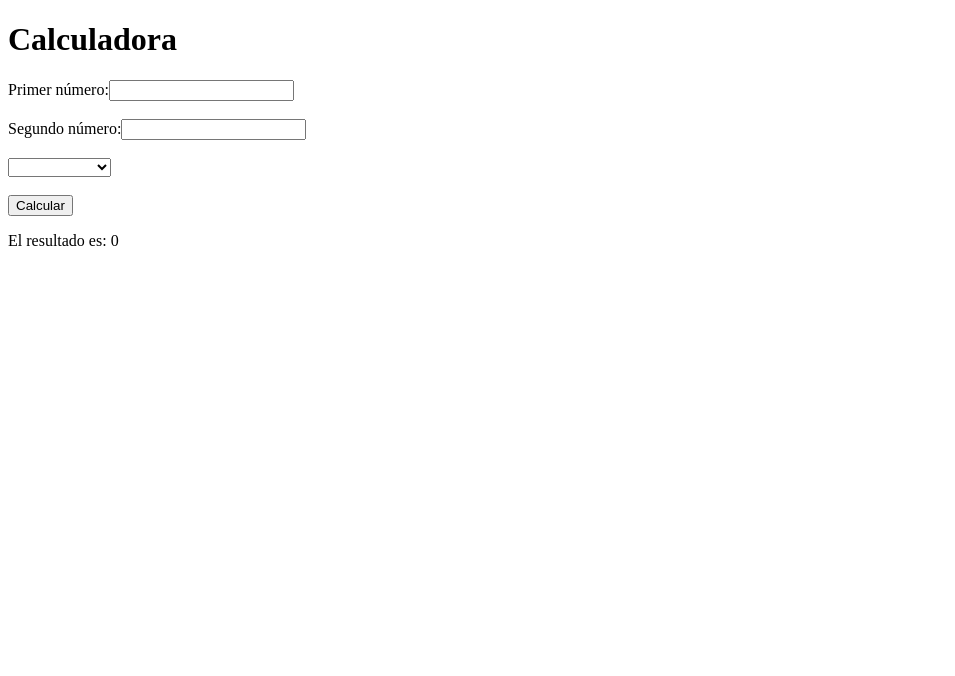
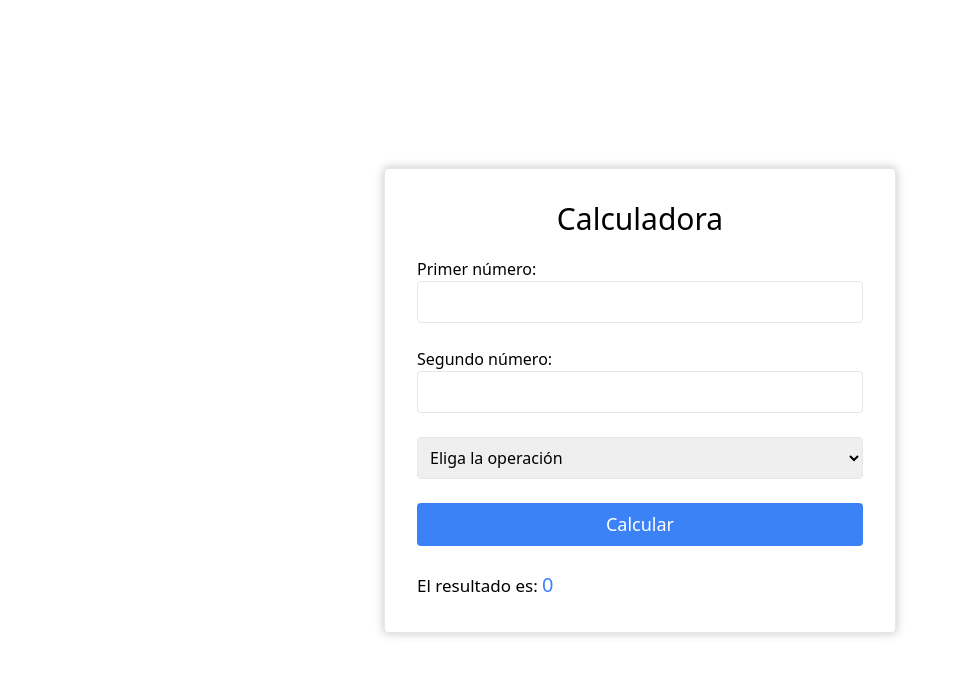
Before and after one commit to Michell2022/asincrona-sesion27, an Angular app: page / in a window 1280 px wide. Shown: the top 676 px of the page, without its empty margins (0-955 px from the left). Built offline with nearby package versions, Linux system fonts and the light colour scheme.

Commit message:
Estilos agregados

```diff
--- a/angular.json
+++ b/angular.json
@@ -91,6 +91,9 @@
             ],
             "scripts": []
           }
+        },
+        "deploy": {
+          "builder": "angular-cli-ghpages:deploy"
         }
       }
     }
--- a/package.json
+++ b/package.json
@@ -18,6 +18,7 @@
     "@angular/platform-browser": "^15.0.0",
     "@angular/platform-browser-dynamic": "^15.0.0",
     "@angular/router": "^15.0.0",
+    "angular-cli-ghpages": "^1.0.5",
     "rxjs": "~7.5.0",
     "tslib": "^2.3.0",
     "zone.js": "~0.12.0"
--- a/src/app/app.component.html
+++ b/src/app/app.component.html
@@ -1,21 +1,28 @@
+<h1>{{title}}</h1>
+<div class="h-screen flex flex-col justify-center ">
+  <div class="w-2/5 mx-auto my-auto border p-8 rounded bg-white shadow-[0_0_10px_1px_rgba(0,0,0,0.2)] ">
     <div>
-  <div>
-    <h1>Calculadora</h1>
+      <h1 class="text-3xl text-center mb-5">Calculadora</h1>
     </div>
     <div>
       <div>
         <label for="datouno">Primer número:</label>
-      <input type="number" name="datouno" id="datouno" [(ngModel)]="valor1">
+      </div>
+      <div>
+        <input class="border rounded w-full py-2 px-2" type="number" name="datouno" id="datouno" [(ngModel)]="valor1">
       </div>
       <br>
       <div>
         <label for="datodos">Segundo número:</label>
-      <input type="number" name="datodos" id="datodos" [(ngModel)]="valor2">
+      </div>
+      <div>
+        <input class="border rounded w-full py-2 px-2" type="number" name="datodos" id="datodos" [(ngModel)]="valor2">
       </div>
     </div>
     <br>
     <div>
-    <select name="operacion" id="operacion" [(ngModel)]="operacion">
+      <select class="border rounded py-2 w-full px-2" name="operacion" id="operacion" [(ngModel)]="operacion">
+        <option>Eliga la operación</option>
         <option value="suma">Suma</option>
         <option value="resta">Resta</option>
         <option value="division">División</option>
@@ -24,10 +31,11 @@
     </div>
     <br>
     <div>
-    <button (click)="ejecutarOperacion()">Calcular</button>
+      <button class="bg-blue-500 text-[18px] text-white py-2 w-full rounded duration-300 hover:bg-blue-600" (click)="ejecutarOperacion()">Calcular</button>
     </div>
-  <div>
-    <p>El resultado es: {{resultado}}</p>
+    <div class="mt-6">
+      <p class="text-[17px]">El resultado es: <span class="text-blue-500 text-[20px]">{{resultado}}</span></p>
+    </div>
   </div>
 </div>
 
@@ -35,5 +43,4 @@
 
 
 
-
 <router-outlet></router-outlet>
--- a/src/app/app.component.ts
+++ b/src/app/app.component.ts
@@ -7,9 +7,10 @@ import { Component } from '@angular/core';
 })
 export class AppComponent {
 
+  title!: string;
   valor1!:number;
   valor2!:number;
-  operacion!: string;
+  operacion: string = "Eliga la operación";
   resultado: number = 0;
 
 
--- a/src/index.html
+++ b/src/index.html
@@ -6,6 +6,7 @@
   <base href="/">
   <meta name="viewport" content="width=device-width, initial-scale=1">
   <link rel="icon" type="image/x-icon" href="favicon.ico">
+  <script src="https://cdn.tailwindcss.com"></script>
 </head>
 <body>
   <app-root></app-root>
```
Also changed, not shown: 1 other file (tests, documents, lock files or other folders). Lines whose indentation alone changed are shown as unchanged.
